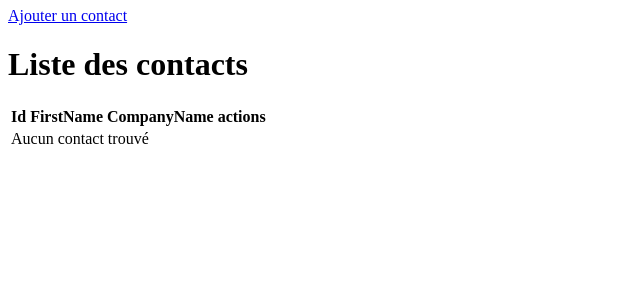
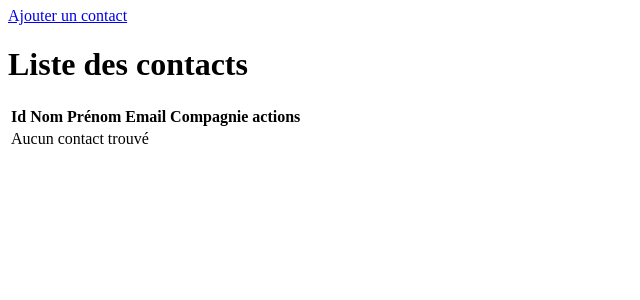
Before and after one commit to LN45/hackathon_2, a Symfony app: template templates/contact/index.html.twig in a window 1280 px wide. Shown: the part 409-709 px from the top of the page, without its empty margins (0-640 px from the left). Run offline with Twig, Linux system fonts and the light colour scheme; the template is opened without the code that fills it, so the values that code supplies are empty; some libraries are stand-ins or nearby versions.

Commit message:
modif liste contact

```diff
--- a/templates/contact/index.html.twig
+++ b/templates/contact/index.html.twig
@@ -16,8 +16,12 @@
                 <thead>
                 <tr>
                     <th>Id</th>
-                    <th>FirstName</th>
-                    <th>CompanyName</th>
+                    <th>Nom</th>
+                    <th>Prénom</th>
+                    <th>Email</th>
+                    <th>Compagnie</th>
+
+
 
                     <th class="text-right">actions</th>
                 </tr>
@@ -26,7 +30,9 @@
                 {% for contact in contacts %}
                     <tr>
                         <td>{{ contact.id }}</td>
+                        <td>{{ contact.lastname }}</td>
                         <td>{{ contact.firstName }}</td>
+                        <td>{{ contact.email }}</td>
                         <td>{{ contact.company.name }}</td>
                         <td class="text-right">
                             <a href="{{ path('contact_show', {'id': contact.id}) }}"><i class="far fa-eye"></i></a>
```
